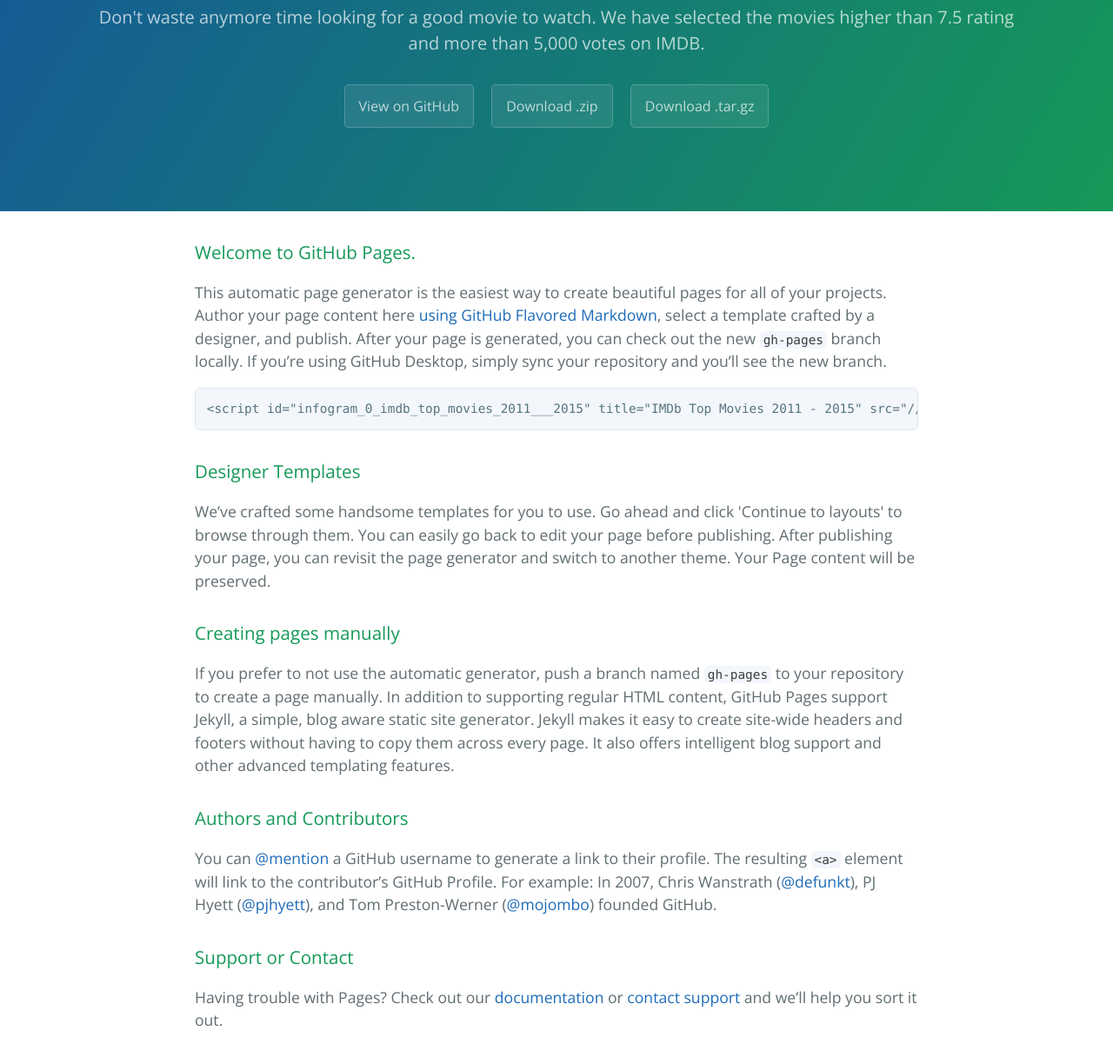
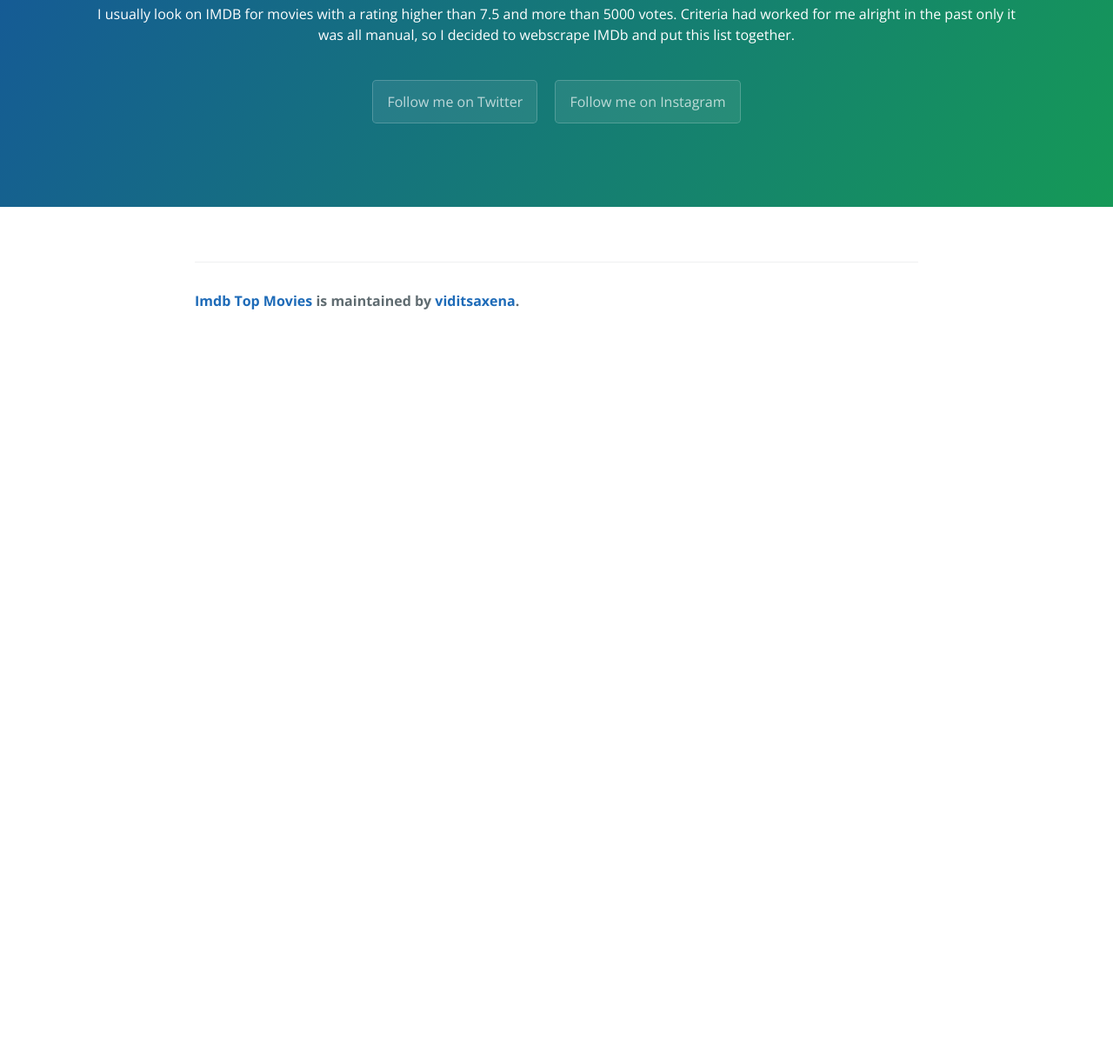
Before and after one commit to viditsaxena/IMDbTopSince2011, a plain HTML site: page index.html in a window 1280 px wide. Shown: the part 170-1386 px from the top of the page at 87% size. After the commit the page ends 800 px from the top, so only its background shows below. Drawn offline with nearby package versions, Linux system fonts and the light colour scheme; a script that the page names is missing.

Commit message:
Changes layout

```diff
--- a/index.html
+++ b/index.html
@@ -11,51 +11,25 @@
   </head>
   <body>
     <section class="page-header">
-      <h1 class="project-name">Imdb Top Movies</h1>
-      <h2 class="project-tagline">Don&#39;t waste anymore time looking for a good movie to watch. We have selected the movies higher than 7.5 rating and more than 5,000 votes on IMDB.</h2>
-      <a href="https://github.com/viditsaxena/IMDbTopSince2011" class="btn">View on GitHub</a>
-      <a href="https://github.com/viditsaxena/IMDbTopSince2011/zipball/master" class="btn">Download .zip</a>
-      <a href="https://github.com/viditsaxena/IMDbTopSince2011/tarball/master" class="btn">Download .tar.gz</a>
+      <h1 class="project-name">Imdb Top Movies 2011-2015</h1>
+      <p>
+       I usually look on IMDB for movies with a rating higher than 7.5 and more than 5000 votes. Criteria had worked for me alright in the past only it was all manual, so I decided to webscrape IMDb and put this list together.
+      </p>
+      <br>
+      <a href="https://www.twitter.com/saxenavidit" class="btn">Follow me on Twitter</a>
+      <a href="https://www.instagram.com/vidit.saxena/" class="btn">Follow me on Instagram</a>
     </section>
+    <script>!function(e,t,i,n,r,d){function o(e,i,n,r){t[s].list.push({id:e,title:r,container:i,type:n})}var a="script",s="InfogramEmbeds",c=e.getElementsByTagName(a),l=c[0];if(/^\/{2}/.test(i)&&0===t.location.protocol.indexOf("file")&&(i="http:"+i),!t[s]){t[s]={script:i,list:[]};var m=e.createElement(a);m.async=1,m.src=i,l.parentNode.insertBefore(m,l)}t[s].add=o;var p=c[c.length-1],f=e.createElement("div");p.parentNode.insertBefore(f,p),t[s].add(n,f,r,d)}(document,window,"//e.infogr.am/js/dist/embed-loader-min.js","imdb_top_movies_2011___2015","interactive","IMDb Top Movies 2011 - 2015");</script><div style="width:100%;padding:8px 0;font-family:Arial;font-size:13px;line-height:15px;text-align:center;"><a target="_blank" href="https://infogr.am/imdb_top_movies_2011___2015" style="color:#989898;text-decoration:none;"></a><br><a style="color:#989898;text-decoration:none;" href="http://charts.infogr.am/bar-chart?utm_source=embed_bottom&utm_medium=seo&utm_campaign=bar_chart" target="_blank"></a></div>
 
     <section class="main-content">
-      <h3>
-<a id="welcome-to-github-pages" class="anchor" href="#welcome-to-github-pages" aria-hidden="true"><span class="octicon octicon-link"></span></a>Welcome to GitHub Pages.</h3>
 
-<p>This automatic page generator is the easiest way to create beautiful pages for all of your projects. Author your page content here <a href="https://guides.github.com/features/mastering-markdown/">using GitHub Flavored Markdown</a>, select a template crafted by a designer, and publish. After your page is generated, you can check out the new <code>gh-pages</code> branch locally. If you’re using GitHub Desktop, simply sync your repository and you’ll see the new branch.</p>
-
-<pre><code>&lt;script id="infogram_0_imdb_top_movies_2011___2015" title="IMDb Top Movies 2011 - 2015" src="//e.infogr.am/js/embed.js?yNv" type="text/javascript"&gt;&lt;/script&gt;&lt;div style="width:100%;padding:8px 0;font-family:Arial;font-size:13px;line-height:15px;text-align:center;"&gt;&lt;a target="_blank" href="https://infogr.am/imdb_top_movies_2011___2015" style="color:#989898;text-decoration:none;"&gt;IMDb Top Movies 2011 - 2015&lt;/a&gt;&lt;br&gt;&lt;a style="color:#989898;text-decoration:none;" href="http://charts.infogr.am/bar-chart?utm_source=embed_bottom&amp;utm_medium=seo&amp;utm_campaign=bar_chart" target="_blank"&gt;Create bar charts&lt;/a&gt;&lt;/div&gt;
-</code></pre>
-
-<h3>
-<a id="designer-templates" class="anchor" href="#designer-templates" aria-hidden="true"><span class="octicon octicon-link"></span></a>Designer Templates</h3>
-
-<p>We’ve crafted some handsome templates for you to use. Go ahead and click 'Continue to layouts' to browse through them. You can easily go back to edit your page before publishing. After publishing your page, you can revisit the page generator and switch to another theme. Your Page content will be preserved.</p>
-
-<h3>
-<a id="creating-pages-manually" class="anchor" href="#creating-pages-manually" aria-hidden="true"><span class="octicon octicon-link"></span></a>Creating pages manually</h3>
-
-<p>If you prefer to not use the automatic generator, push a branch named <code>gh-pages</code> to your repository to create a page manually. In addition to supporting regular HTML content, GitHub Pages support Jekyll, a simple, blog aware static site generator. Jekyll makes it easy to create site-wide headers and footers without having to copy them across every page. It also offers intelligent blog support and other advanced templating features.</p>
-
-<h3>
-<a id="authors-and-contributors" class="anchor" href="#authors-and-contributors" aria-hidden="true"><span class="octicon octicon-link"></span></a>Authors and Contributors</h3>
-
-<p>You can <a href="https://github.com/blog/821" class="user-mention">@mention</a> a GitHub username to generate a link to their profile. The resulting <code>&lt;a&gt;</code> element will link to the contributor’s GitHub Profile. For example: In 2007, Chris Wanstrath (<a href="https://github.com/defunkt" class="user-mention">@defunkt</a>), PJ Hyett (<a href="https://github.com/pjhyett" class="user-mention">@pjhyett</a>), and Tom Preston-Werner (<a href="https://github.com/mojombo" class="user-mention">@mojombo</a>) founded GitHub.</p>
-
-<h3>
-<a id="support-or-contact" class="anchor" href="#support-or-contact" aria-hidden="true"><span class="octicon octicon-link"></span></a>Support or Contact</h3>
-
-<p>Having trouble with Pages? Check out our <a href="https://help.github.com/pages">documentation</a> or <a href="https://github.com/contact">contact support</a> and we’ll help you sort it out.</p>
 
       <footer class="site-footer">
         <span class="site-footer-owner"><a href="https://github.com/viditsaxena/IMDbTopSince2011">Imdb Top Movies</a> is maintained by <a href="https://github.com/viditsaxena">viditsaxena</a>.</span>
-
-        <span class="site-footer-credits">This page was generated by <a href="https://pages.github.com">GitHub Pages</a> using the <a href="https://github.com/jasonlong/cayman-theme">Cayman theme</a> by <a href="https://twitter.com/jasonlong">Jason Long</a>.</span>
       </footer>
 
     </section>
 
-    <script id="infogram_0_imdb_top_movies_2011___2015" title="IMDb Top Movies 2011 - 2015" src="//e.infogr.am/js/embed.js?yNv" type="text/javascript"></script><div style="width:100%;padding:8px 0;font-family:Arial;font-size:13px;line-height:15px;text-align:center;"><a target="_blank" href="https://infogr.am/imdb_top_movies_2011___2015" style="color:#989898;text-decoration:none;">IMDb Top Movies 2011 - 2015</a><br><a style="color:#989898;text-decoration:none;" href="http://charts.infogr.am/bar-chart?utm_source=embed_bottom&utm_medium=seo&utm_campaign=bar_chart" target="_blank">Create bar charts</a></div>
 
             <script type="text/javascript">
             var gaJsHost = (("https:" == document.location.protocol) ? "https://ssl." : "http://www.");
--- a/stylesheets/stylesheet.css
+++ b/stylesheets/stylesheet.css
@@ -14,7 +14,9 @@ a {
   text-decoration: none; }
   a:hover {
     text-decoration: underline; }
-
+#name {
+  color: white;
+}
 .btn {
   display: inline-block;
   margin-bottom: 1rem;
```
